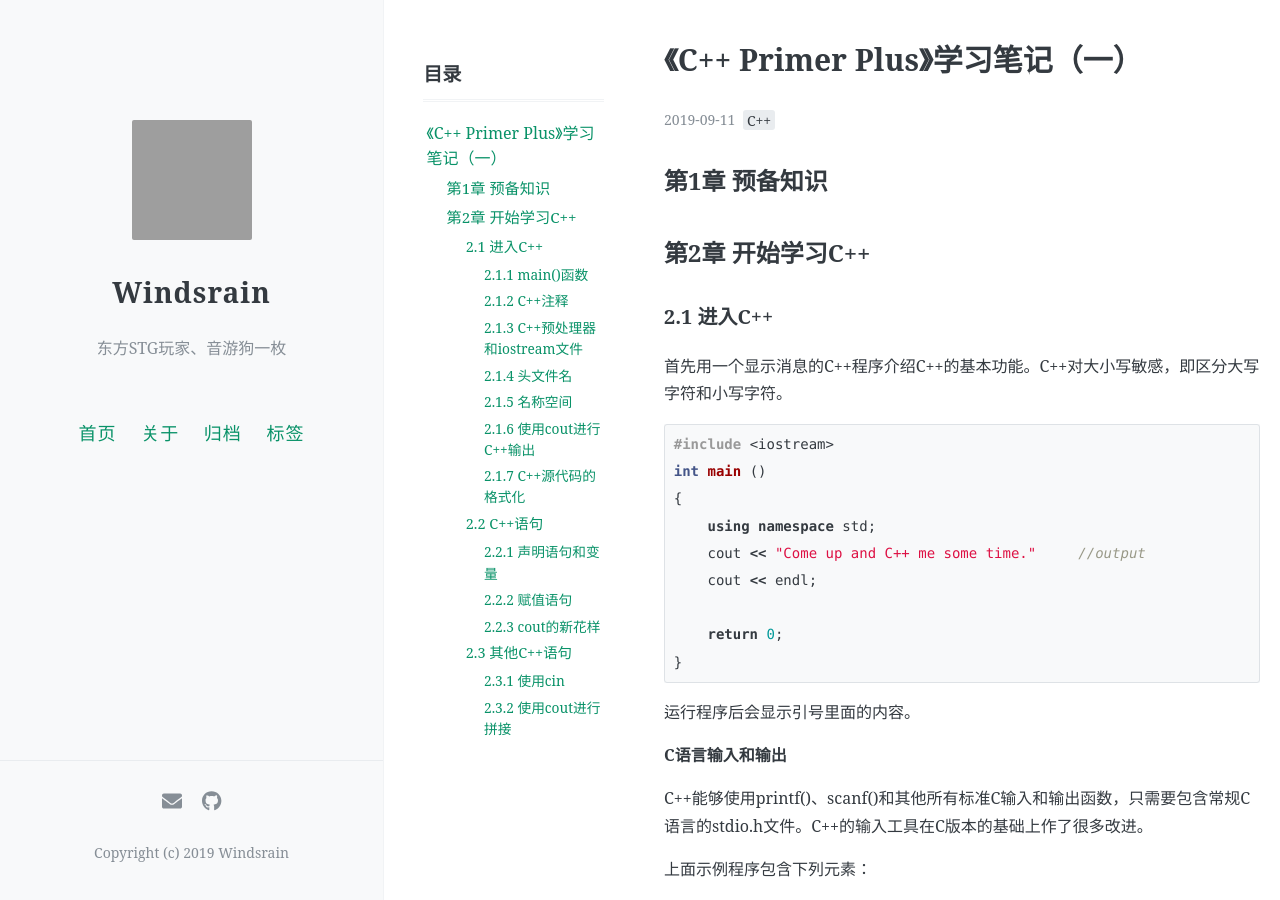
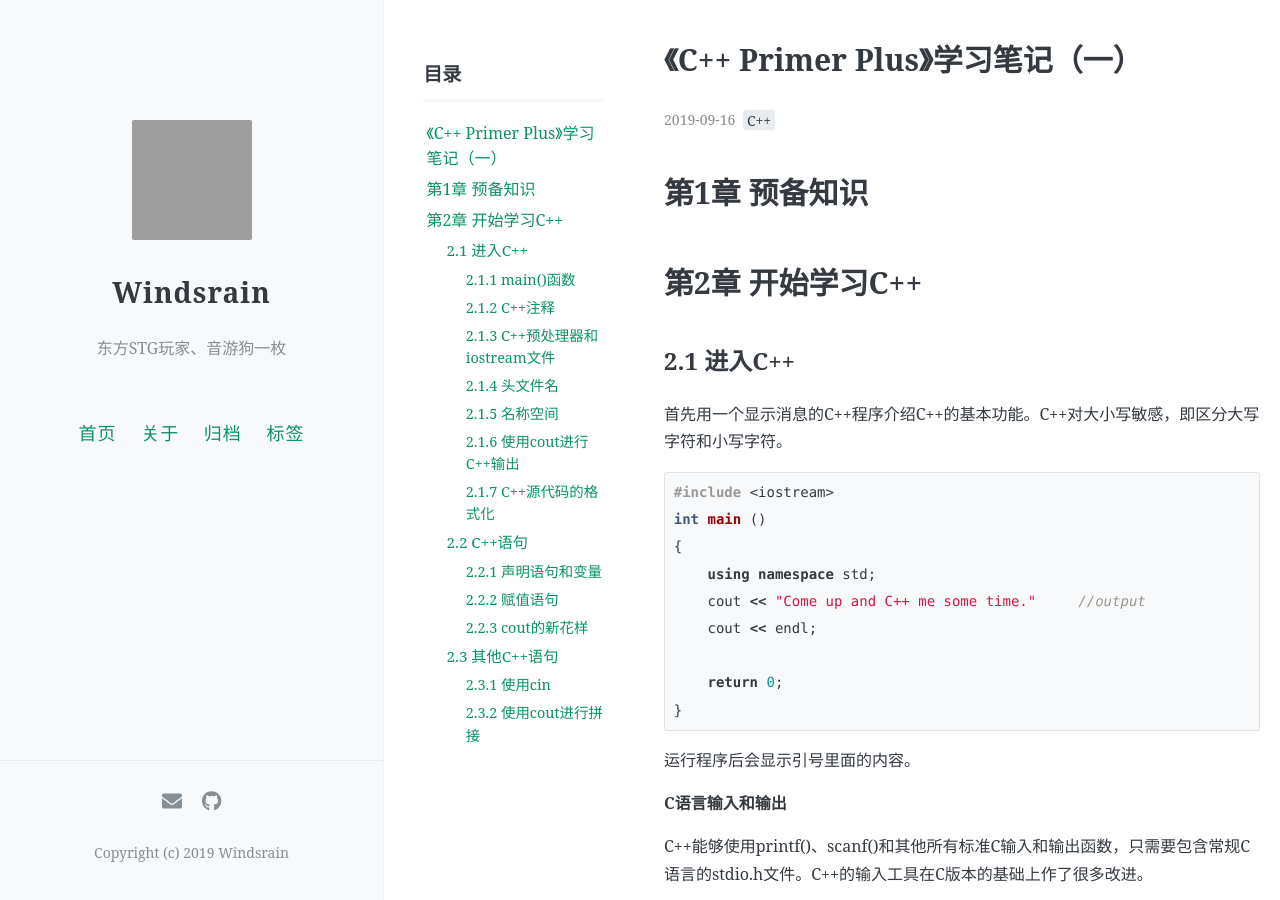
Before and after one commit to Windsrain/Windsrain.github.io, a Jekyll site: the page built from _posts/2019-09-16-cpp-study.md, in a window 1280 px wide and 900 px high. Built offline with Jekyll 4.4.1, drawn with Linux system fonts in a browser that asks for light colours; nearby versions of some CDN libraries; comment, search, counter and statistics services are not loaded; grey boxes are pictures that could not be loaded.

````diff
--- a/_posts/2019-09-11-C++study.md
+++ b/_posts/2019-09-16-cpp-study.md
@@ -9,11 +9,11 @@ comments: true
 toc: true
 ---
 
-## 第1章 预备知识
+# 第1章 预备知识
 
-## 第2章 开始学习C++
+# 第2章 开始学习C++
 
-### 2.1 进入C++
+## 2.1 进入C++
 
 首先用一个显示消息的C++程序介绍C++的基本功能。C++对大小写敏感，即区分大写字符和小写字符。
 
@@ -45,7 +45,7 @@ C++能够使用printf()、scanf()和其他所有标准C输入和输出函数，
 * 使用cout工具显示消息的语句。
 * 结束main()函数的return语句。
 
-#### 2.1.1 main()函数
+### 2.1.1 main()函数
 
 上文程序的基本结构如下：
 
@@ -68,11 +68,11 @@ int main()
 
 存在一些例外情况。在Windows编程中，可以编写一个动态链接库（DLL）模块，由于它不是独立的程序，因此不需要main()。
 
-#### 2.1.2 C++注释
+### 2.1.2 C++注释
 
 C++注释以双斜杠（//）打头。
 
-#### 2.1.3 C++预处理器和iostream文件
+### 2.1.3 C++预处理器和iostream文件
 
 前文程序使用了#include编译指令。
 
@@ -80,7 +80,7 @@ C++注释以双斜杠（//）打头。
 
 该编译指令导致预处理器将iostream文件打的内容添加到程序中。iostream中的io指的是输入和输出。为了使用cout来显示消息，程序需要这些定义。
 
-#### 2.1.4 头文件名
+### 2.1.4 头文件名
 
 C语言的传统是，头文件使用扩展名h，但C++头文件则没有文件名。有些C头文件被转换为C++头文件，如math.h被转换为cmath。对于纯粹的C++头文件来说，去掉h不只是形式上的变化，没有h的头文件也可以包含名称空间。
 
@@ -91,13 +91,13 @@ C语言的传统是，头文件使用扩展名h，但C++头文件则没有文件
 | C++新式风格 |      没有扩展名       |  iostream  |   C++可使用，使用名称空间    |
 |  转换后的C  | 加上前缀c，没有扩展名 |   cmath    | C++可使用，可使用不是C的特性 |
 
-#### 2.1.5 名称空间
+### 2.1.5 名称空间
 
 名称空间支持是一项C++特性，它让厂商能够将其产品封装在一个叫做名称空间的单元中，这样就可以用名称空间的名称来指出想使用哪个厂商的产品，例如Microflop::wanda()和Piscine::wanda()。
 
 仅当头文件没有扩展名h时，类、函数和变量都被放置在名称空间std中。而using编译指令使得某个名称空间中的所有名称都可用。
 
-#### 2.1.6 使用cout进行C++输出
+### 2.1.6 使用cout进行C++输出
 
 1. 控制符endl
 
@@ -107,7 +107,7 @@ endl表示重起一行，在输出流中插入endl将导致屏幕光标移到下
 
 C++还提供了另一种指示换行的旧式方法：\n。
 
-#### 2.1.7 C++源代码的格式化
+### 2.1.7 C++源代码的格式化
 
 1. 源代码中的标记和空白
 
@@ -122,15 +122,15 @@ C++还提供了另一种指示换行的旧式方法：\n。
 
 
 
-### 2.2 C++语句
+## 2.2 C++语句
 
-#### 2.2.1 声明语句和变量
+### 2.2.1 声明语句和变量
 
 ```C++
 int x;
 ```
 
-#### 2.2.2 赋值语句
+### 2.2.2 赋值语句
 
 ```C++
 x = 25;
@@ -145,7 +145,7 @@ x = y = z = 89;
 
 赋值将从右向左进行。
 
-#### 2.2.3 cout的新花样
+### 2.2.3 cout的新花样
 
 ```c++
 cout << x;
@@ -155,9 +155,9 @@ cout的智能行为源自C++的面向对象特性。插入运算符<<将根据
 
 
 
-### 2.3 其他C++语句
+## 2.3 其他C++语句
 
-#### 2.3.1 使用cin
+### 2.3.1 使用cin
 
 ```C++
 cin >> x;
@@ -165,7 +165,7 @@ cin >> x;
 
 信息从cin流向x。cin是一个智能对象，可以将通过键盘输入的系列字符转换为接受信息的变量能够接受的形式。
 
-#### 2.3.2 使用cout进行拼接
+### 2.3.2 使用cout进行拼接
 
 ```
 cout << "wzk has get " << score << " point. He tql!" << endl;
````
